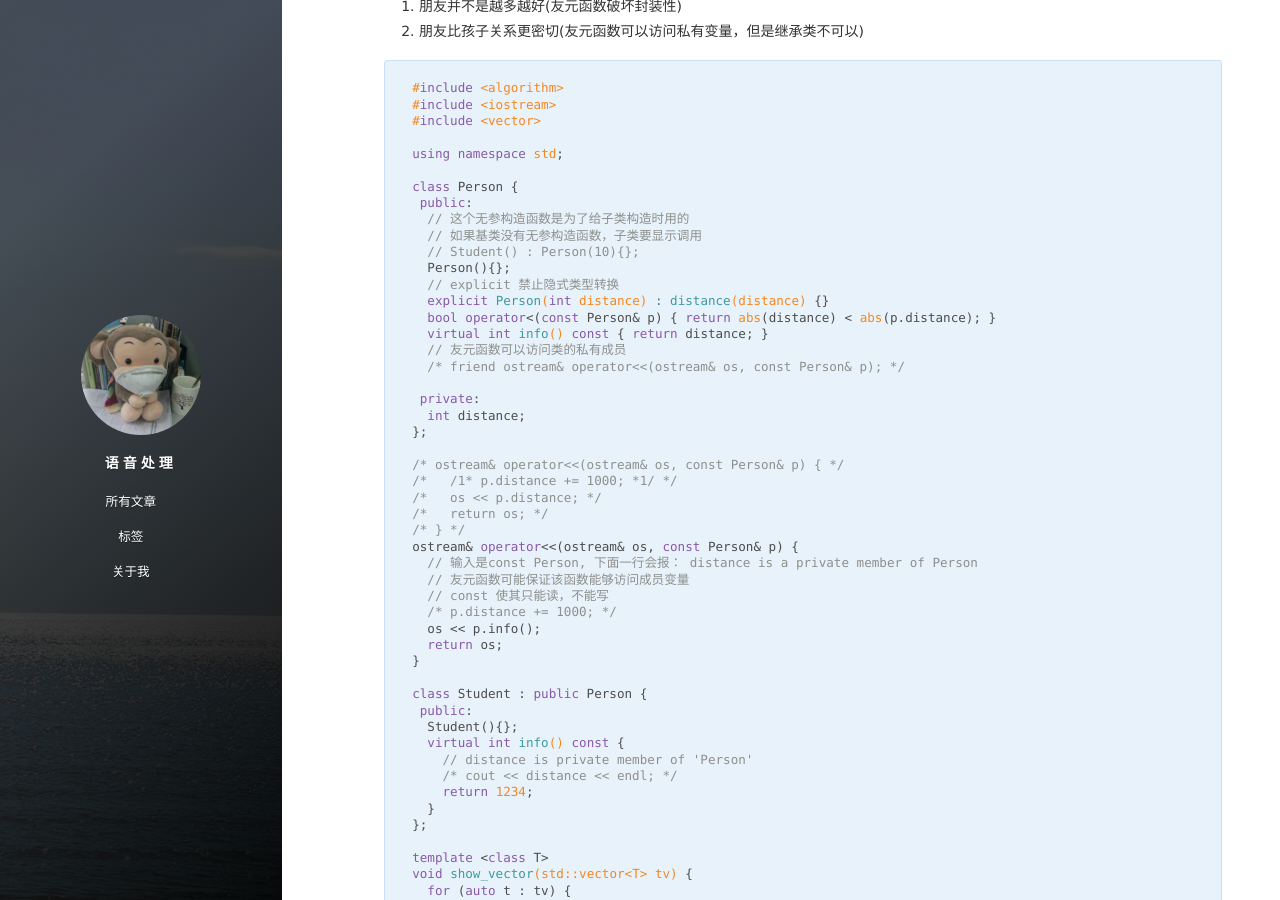
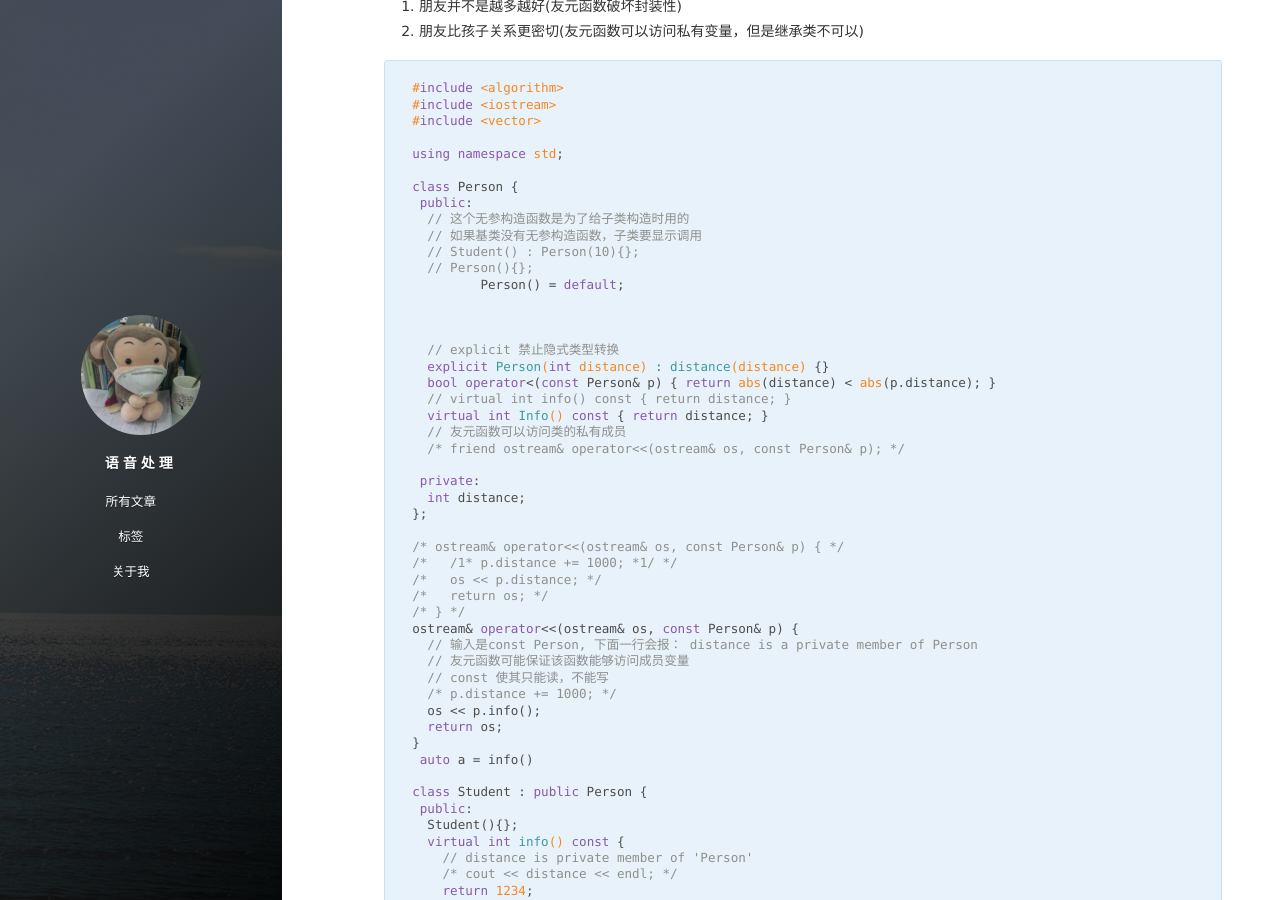
Before and after one commit to glynpu/glynpu.github.io, a Jekyll site: the page built from _posts/cpp/2020-10-08-stl-sort.md, in a window 1280 px wide and 900 px high, scrolled down 238 px. Built offline with Jekyll 4.4.1, drawn with Linux system fonts in a browser that asks for light colours; nearby versions of some CDN libraries; comment, search, counter and statistics services are not loaded.

Commit message:
init of dev branch

```diff
--- a/_posts/cpp/2020-10-08-stl-sort.md
+++ b/_posts/cpp/2020-10-08-stl-sort.md
@@ -28,11 +28,16 @@ class Person {
   // 这个无参构造函数是为了给子类构造时用的
   // 如果基类没有无参构造函数，子类要显示调用
   // Student() : Person(10){};
-  Person(){};
+  // Person(){};
+	 Person() = default;
+
+
+
   // explicit 禁止隐式类型转换
   explicit Person(int distance) : distance(distance) {}
   bool operator<(const Person& p) { return abs(distance) < abs(p.distance); }
-  virtual int info() const { return distance; }
+  // virtual int info() const { return distance; }
+  virtual int Info() const { return distance; }
   // 友元函数可以访问类的私有成员
   /* friend ostream& operator<<(ostream& os, const Person& p); */
 
@@ -53,6 +58,7 @@ ostream& operator<<(ostream& os, const Person& p) {
   os << p.info();
   return os;
 }
+ auto a = info()
 
 class Student : public Person {
  public:
```
